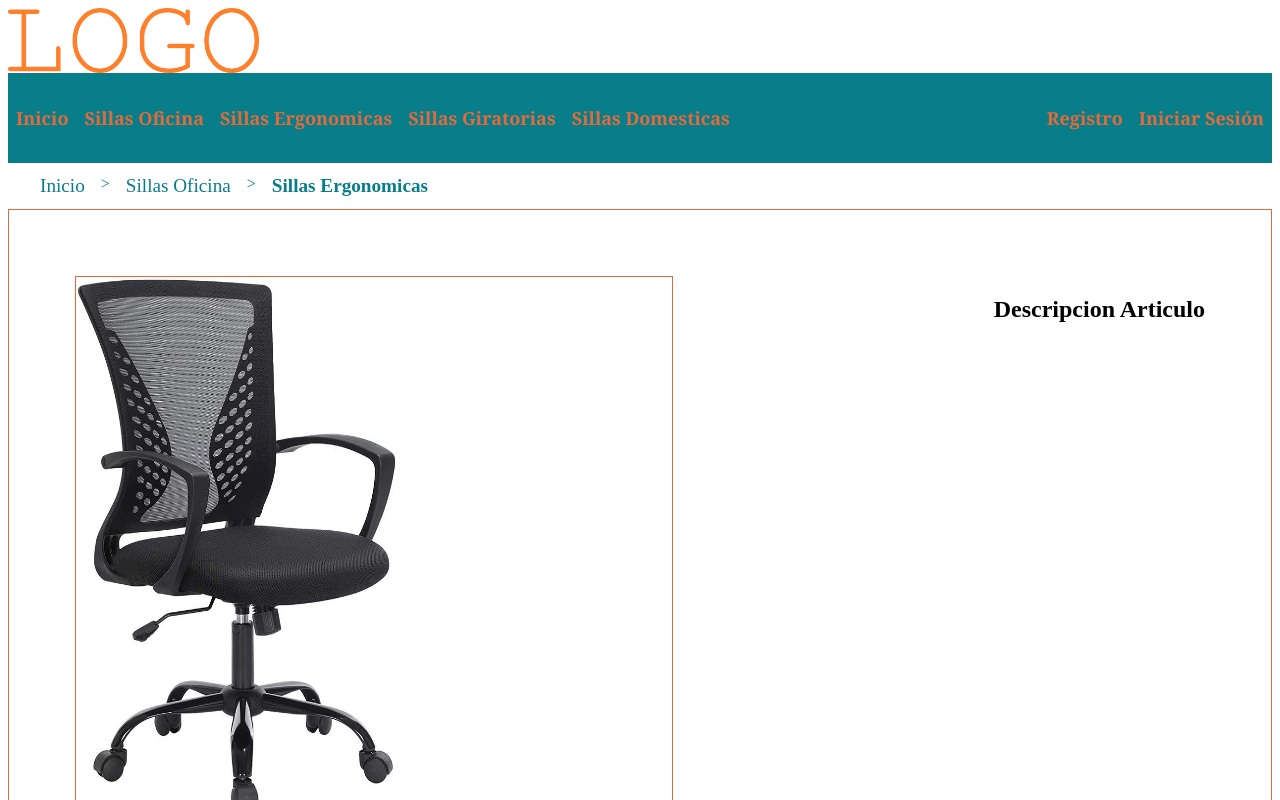
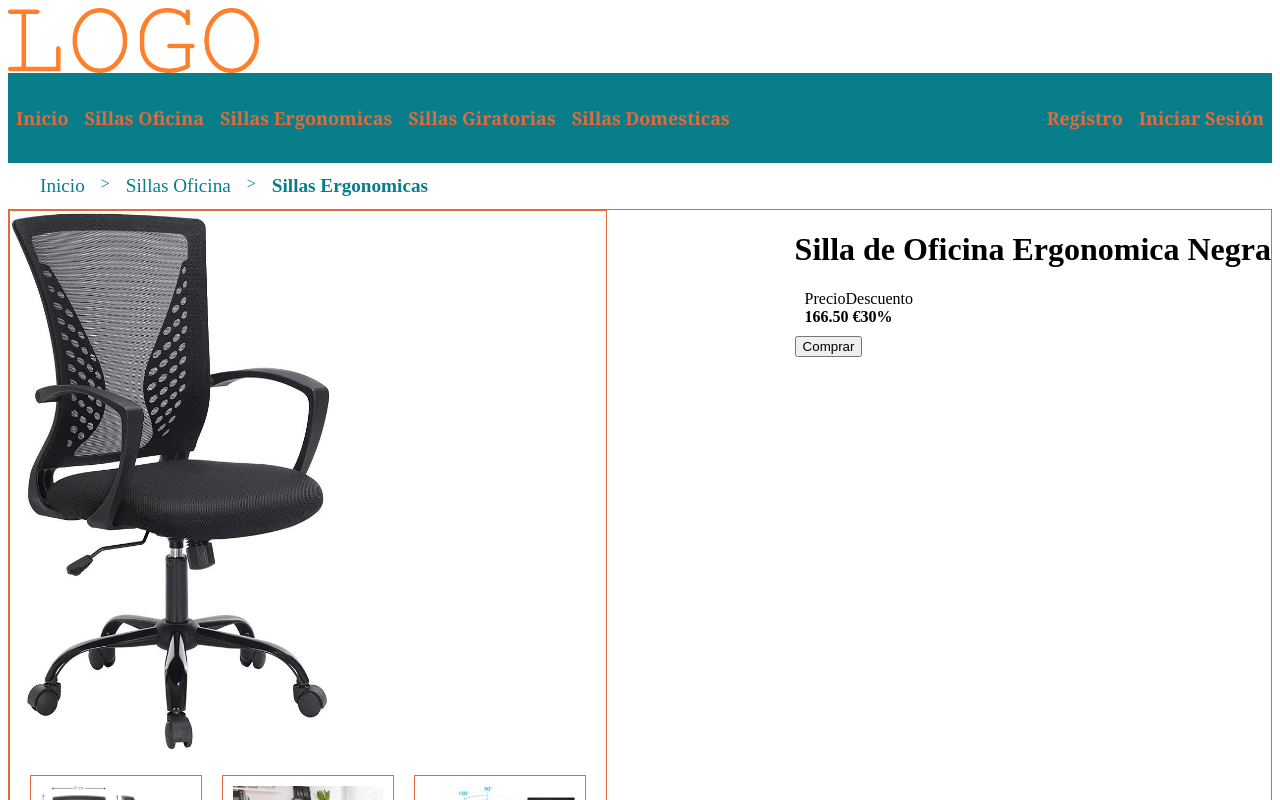
Before and after one commit to glaukon/DIW-Tarea_4, a Vue app: page / in a window 1280 px wide. Shown: the top 800 px of the page. Built offline with nearby package versions, Linux system fonts and the light colour scheme.

Commit message:
datos articulo

```diff
--- a/src/components/centro.vue
+++ b/src/components/centro.vue
@@ -8,23 +8,41 @@
         width="320"
       />
       <div class="minifotos">
-        <img src="../assets/oficina_2.jpg"
+        <img
+          src="../assets/oficina_2.jpg"
           alt="Silla Oficina"
           height="150"
-        width="150">
-         <img src="../assets/oficina_3.jpg"
+          width="150"
+        />
+        <img
+          src="../assets/oficina_3.jpg"
           alt="Silla Oficina"
           height="150"
-        width="150">
-         <img src="../assets/oficina_4.jpg"
+          width="150"
+        />
+        <img
+          src="../assets/oficina_4.jpg"
           alt="Silla Oficina"
           height="150"
-        width="150">
+          width="150"
+        />
       </div>
     </div>
-
     <div class="descripcion">
-      <h2>Descripcion Articulo</h2>
+      <div class="datos_producto">
+        <div>
+          <h1>Silla de Oficina Ergonomica Negra</h1>
+        </div>
+        <div class="precio_descuento">
+          <div><label>Precio</label>
+          <label>Descuento</label></div>
+          <div><strong>166.50 €</strong>
+          <strong>30%</strong></div>
+        </div>
+        <div class="btncomprar">
+          <input class="cantidad" type="submit" name="name" value="Comprar" />
+        </div>
+      </div>
     </div>
   </div>
 </template>
@@ -36,38 +54,38 @@ export default {};
 <style scoped >
 .container_producto,
 div .container_producto {
-  border: solid 1px #E46A3A;;
+  border: solid 1px #e46a3a;
   display: flex;
   flex-direction: row;
   justify-content: space-between;
-  padding: 66px;
-  width: auto;
+
 }
 
 .foto {
-  border: solid 1px #E46A3A;
+  border: solid 1px #e46a3a;
 
   /*display: flex;
   flex-direction: row;
   justify-content: center;
   background-color: aqua;*/
 }
-.descripcion {
 
-  /*display: flex;*/
-  /*flex-direction: row;*/
-  /*justify-content: right;*/
-  /*background-color: #6e8894;*/
+div.precio_descuento {
+  display: flex;
+  flex-direction: column;
+  justify-content:space-between;
+  /*align-items: center;*/
+  margin: 10px;
+}
 
-}
-.minifotos{
+.minifotos {
   display: flex;
   flex-direction: row;
   margin: 10px;
 }
-.minifotos img{
+.minifotos img {
   margin: 10px;
   padding: 10px;
-  border: 1px solid #E46A3A;
+  border: 1px solid #e46a3a;
 }
 </style>
```
Lines whose indentation alone changed are shown as unchanged.
